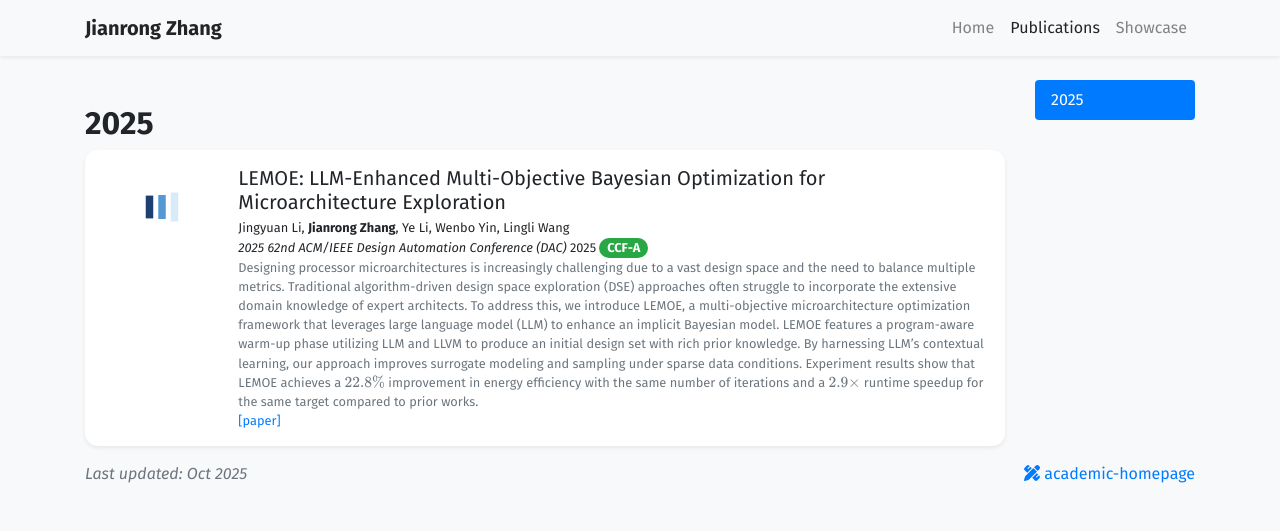
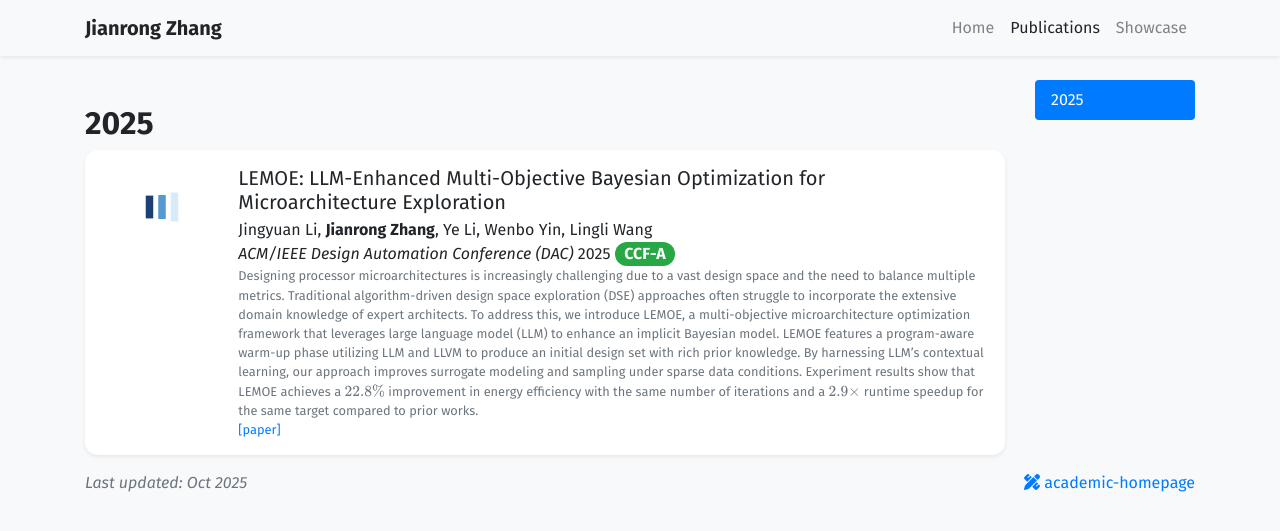
Before and after one commit to Starryskyz/starryskyz.github.io, a Jekyll site: the page built from publications.html, in a window 1280 px wide. Shown: the top 531 px of the page. Built offline with Jekyll 4.4.1, drawn with Linux system fonts in a browser that asks for light colours; nearby versions of some CDN libraries; a style sheet for code colours, icons or effects is not loaded.

Commit message:
make author and pub bigger

```diff
--- a/_data/profile.yml
+++ b/_data/profile.yml
@@ -10,13 +10,14 @@ positions:
 email: "zhangjr21.fudan(at)vip.163.com"
 # cv_link: link-to-your-cv-file
 gscholar: Pmy2qNsAAAAJ  # This is an example, replace it with your own Google Scholar ID
+orcid: 0009-0007-6353-4439
 github: Starryskyz
 #twitter: your_twitter_id  # Do not include the '@' symbol
 # wechat_qrcode: /assets/images/etc/wechat.jpg
 # wechat_prompt: >-
 #   Please tell me your <strong>name</strong> and <strong>affiliation</strong> (current or past) when adding my wechat. Thanks!
 # linkedin: your-linked-in-id
-orcid: 0009-0007-6353-4439
+
 
 short_bio_text_justify: false
 short_bio: >-
@@ -30,8 +31,7 @@ short_bio: >-
   </p>
 
 portrait_url: /assets/images/photos/selfphoto.jpg
-portrait_caption: >-
-  Photo by Manja Vitolic on Unsplash (this caption is optional, comment it out to disable).
+#portrait_caption: Photo by Manja Vitolic on Unsplash (this caption is optional, comment it out to disable).
 
 education:
 - name: Fudan University
--- a/_includes/widgets/publication_item.html
+++ b/_includes/widgets/publication_item.html
@@ -10,8 +10,8 @@
         </div>
         <div class="col-md-9 col-xl-10 p-3 pl-md-0">
             <h5 class="mt-0 mb-1 font-weight-normal">{{ item.title }}</h5>
-            <p class="mt-0 mb-0 small">{% include widgets/author_list.html authors=item.authors %}</p>
-            <p class="mt-0 mb-0 small">{{item.pub_pre}}<i>{{ item.pub }}</i>{{ item.pub_post }} {{ item.pub_date }} {{ item.pub_last }} <span data-semantic-scholar-id="{{ item.semantic_scholar_id }}"></span></p>
+            <p class="mt-0 mb-0 medium">{% include widgets/author_list.html authors=item.authors %}</p>
+            <p class="mt-0 mb-0 medium">{{item.pub_pre}}<i>{{ item.pub }}</i>{{ item.pub_post }} {{ item.pub_date }} {{ item.pub_last }} <span data-semantic-scholar-id="{{ item.semantic_scholar_id }}"></span></p>
             <p class="mt-0 mb-0 small text-muted">{{ item.abstract }}</p>
 
             <p class="small pb-0 mb-0 lh-125 text-muted abstract-links">
```
Also changed, not shown: _publications/2025/LEMOE-DAC25.md (+1 -1 lines).
